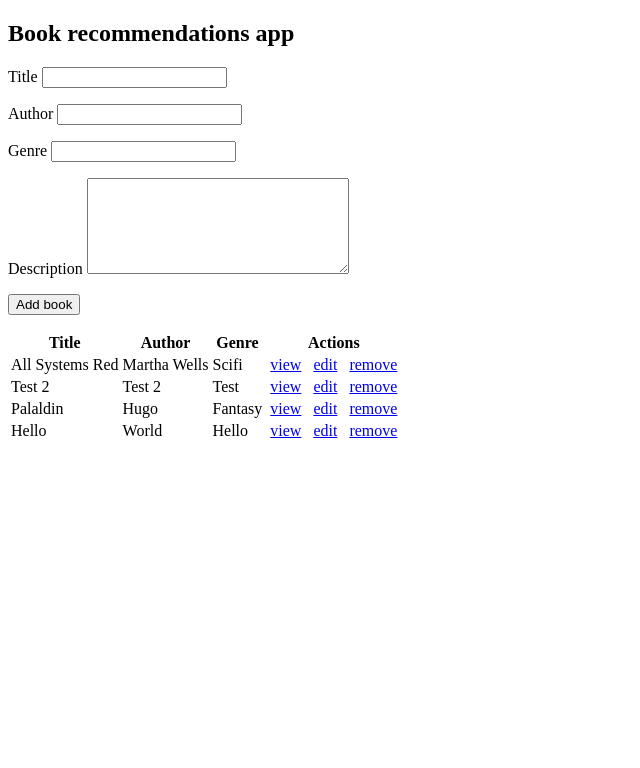
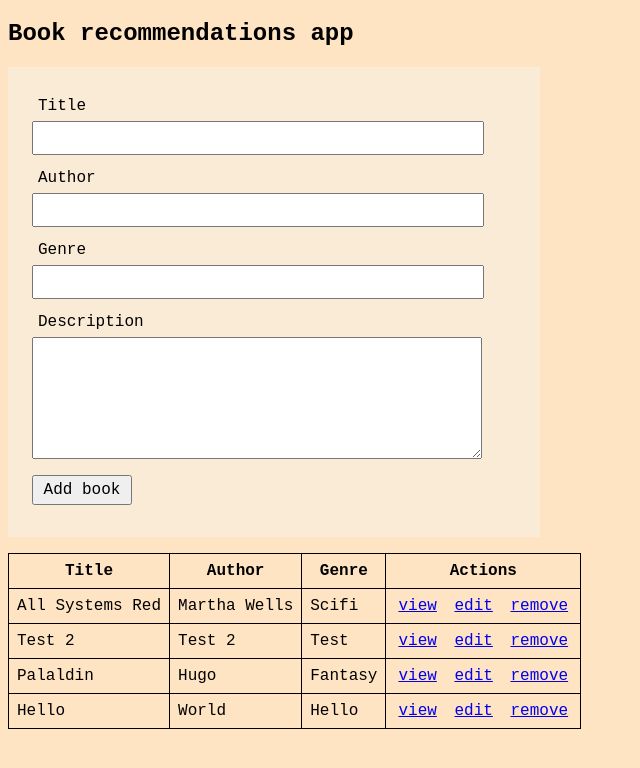
Before and after one commit to julilan/PHP-BookApp, a PHP site: page / in a window 1280 px wide. Shown: the top 768 px of the page, without its empty margins (0-640 px from the left). Run offline with PHP 8.4, Linux system fonts and the light colour scheme; data comes from the database, SQL or seed files in the repository; data that the repository does not hold is empty.

Commit message:
add stylesheet link, some basic styling

```diff
--- a/index.php
+++ b/index.php
@@ -98,22 +98,22 @@ $books = mysqli_query($mysqli, "SELECT id, title, author, genre FROM books");
         <h2>Book recommendations app</h2>
     </header>
     <form action="index.php" method="POST">
-        <p>
+        <div class="form_group">
             <label for="title">Title</label>
             <input type="text" name="title" id="title">
-        </p>
-        <p>
+        </div>
+        <div class="form_group">
             <label for="author">Author</label>
             <input type="text" name="author" id="author">
-        </p>
-        <p>
+        </div>
+        <div class="form_group">
             <label for="genre">Genre</label>
             <input type="text" name="genre" id="genre">
-        </p>
-        <p>
+        </div>
+        <div class="form_group">
             <label for="description">Description</label>
             <textarea name="description" id="description" cols="30" rows="6"></textarea>
-        </p>
+        </div>
         <input type="submit" name="submit" value="Add book">
         <?php if (isset($success_message)) : ?>
             <p class="success-message"><?php echo $success_message ?></p>
--- a/style.css
+++ b/style.css
@@ -1,3 +1,51 @@
+form {
+    width: 500px;
+    background-color: antiquewhite;
+    padding: 1rem;
+    margin-bottom: 1rem;
+}
+
+label, input, textarea {
+    display: block;
+    width: 90%;
+    font-family: inherit;
+    font-size: inherit;
+    padding: 6px;
+}
+
+input[type='submit'] {
+    margin: 1rem 0.5rem;
+    width: 100px;
+    padding: 4px;
+}
+
+.form_group {
+    margin: 0.5rem;
+}
+
 table a {
     padding: 4px;
 }
+
+.book img {
+    width: 300px;
+    height: auto;
+}
+
+body {
+    font-family: 'Courier New', Courier, monospace;
+    background-color: bisque;
+}
+
+table{
+    border-collapse: collapse;
+    margin-bottom: 1em;
+}
+
+table,th,td{
+    border:solid black 1px;
+    padding: 0.5em;
+}
+thead{
+    background-color: bisque;
+}
--- a/update.php
+++ b/update.php
@@ -107,6 +107,7 @@ elseif (isset($_POST['submit'])) {
     <meta charset="UTF-8">
     <meta http-equiv="X-UA-Compatible" content="IE=edge">
     <meta name="viewport" content="width=device-width, initial-scale=1.0">
+    <link rel="stylesheet" href="style.css">
     <title>Edit book</title>
 </head>
 <h2>Edit book recommendation</h2>
--- a/view.php
+++ b/view.php
@@ -33,6 +33,7 @@ if (isset($_GET['view_book'])) {
     <meta charset="UTF-8">
     <meta http-equiv="X-UA-Compatible" content="IE=edge">
     <meta name="viewport" content="width=device-width, initial-scale=1.0">
+    <link rel="stylesheet" href="style.css">
     <title>View Book</title>
 </head>
 
@@ -42,7 +43,7 @@ if (isset($_GET['view_book'])) {
         <p>Author: <?= $book['author'] ?></p>
         <p>Genre: <?= $book['genre'] ?></p>
         <p>Description: <?= $book['description'] ?></p>
-        <p>Link: <a href="<?= $book['link'] ?>">Goodreads</a></p>
+        <p>Link: <a href="<?= $book['link'] ?>" target="_blank">Goodreads</a></p>
         <img src="<?= $book['image'] ?>" alt="<?= $book['title'] ?>">
     </div>
     <a href="index.php">Back to books</a>
```
